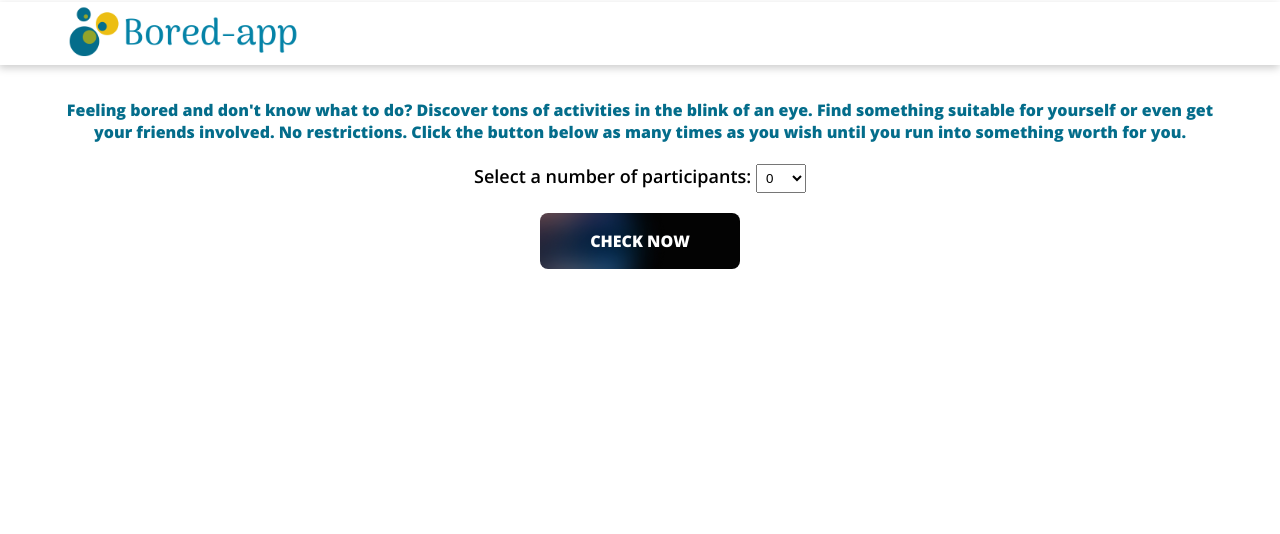
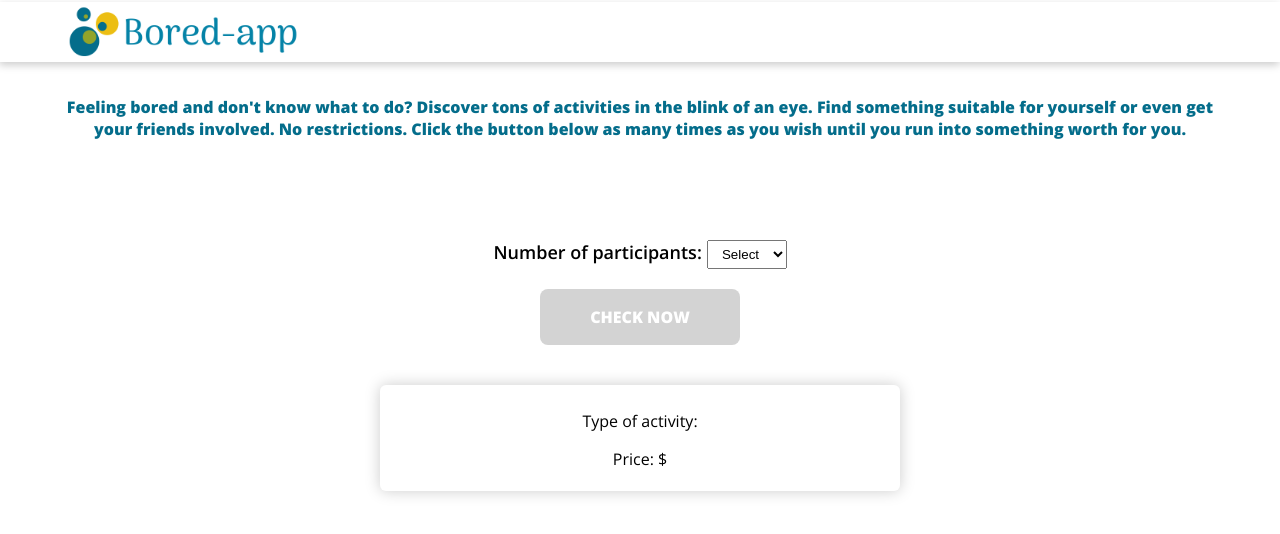
Before and after one commit to IvanDyvak/bored-app, a React (Create React App) app: page / in a window 1280 px wide. Shown: the top 534 px of the page. Built offline with nearby package versions, Linux system fonts and the light colour scheme; no server answers.

Commit message:
some styling

```diff
--- a/public/index.html
+++ b/public/index.html
@@ -5,11 +5,8 @@
   <link rel="icon" href="favicon.ico" />
   <meta name="viewport" content="width=device-width, initial-scale=1" />
   <meta name="theme-color" content="#000000" />
-  <meta
-          name="description"
-          content="Web site created using create-react-app"
-  />
-  <link rel="manifest" href="manifest.json" />
+  <meta name="description" content="Web site created using create-react-app"/>
+  <link rel="manifest" href="%PUBLIC_URL%/manifest.json" crossorigin="use-credentials"/>
   <title>Bored App</title>
 </head>
 <body>
--- a/src/App.css
+++ b/src/App.css
@@ -8,6 +8,7 @@
     width: 100%;
     box-shadow: -1px 3px 8px 0px #ccc;
     transform: translateY(-13px);
+    height: 60px
 }
 .header,
 .container{
@@ -24,7 +25,7 @@
 form{
     width: 100%;
     max-width: 500px;
-    margin: 0 auto;
+    margin: 100px auto 0;
     text-align: center;
 }
 form label{
@@ -33,8 +34,17 @@ form label{
     font-weight: 600;
 }
 form select{
-    width: 50px;
+    width: 80px;
     padding: 5px;
+    text-align: center;
+}
+.offer{
+    width: 90%;
+    max-width: 500px;
+    margin: 40px auto;
+    padding: 5px 10px;
+    box-shadow: 0px 0px 15px 0 #ccc;
+    border-radius: 6px;
 }
 .description h4,
 .offer p,
@@ -69,3 +79,7 @@ form select{
 .loading{
     background: lightgray;
 }
+.disabled{
+    pointer-events: none;
+    background: lightgray;
+}
--- a/src/App.js
+++ b/src/App.js
@@ -1,28 +1,17 @@
-import React, { useState, useEffect} from "react";
+import React from "react";
 import './App.css';
 import {useAppData} from "./context/user-hooks";
 
 function App() {
 
     const {
-        data,
         isDataLoading,
         selected,
-        setSelected,
         handleChange,
         handleSubmit,
+        activities,
     } = useAppData();
 
-
-    useEffect(() => {
-        handleSubmit();
-    }, [setSelected]);
-
-    const {activity, type, price} = data;
-
-    //
-    // if (!data.length) return <div style={{textAlign: "center", marginTop: "50px", fontWeight: "600"}}>Sorry, there's no
-    //     info</div>
 
     return (
     <div className="App">
@@ -37,30 +26,30 @@ function App() {
             </div>
             <form
                 onSubmit={(e) => {handleSubmit(); e.preventDefault();}}>
-                <label htmlFor="participants">Select a number of participants: </label>
+                <label htmlFor="participants">Number of participants: </label>
                 <select  id="participants"
                          name="participants"
                          defaultValue={selected}
                          onChange={handleChange}>
-                    <option value="0">0</option>
+                    <option value="0">Select</option>
                     <option value="1">1</option>
                     <option value="2">2</option>
                     <option value="3">3</option>
                     <option value="4">4</option>
                     <option value="5">5</option>
                 </select>
-                <input style={{ backgroundImage: `url("images/btn-bg.jpg")` }} type="submit" value={`${isDataLoading ? 'Loading...' : 'Check Now'}`} className={`${isDataLoading ? 'init-btn loading' : 'init-btn'}`} />
+                { selected === 0 ?
+                    <input  type="submit" value="Check Now" className="init-btn disabled" /> :
+                    <input style={{ backgroundImage: `url("images/btn-bg.jpg")` }} type="submit" value={`${isDataLoading ? 'Loading...' : 'Check Now'}`} className={`${isDataLoading ? 'init-btn loading' : 'init-btn'}`} />
+                }
             </form>
-            <div className="offer">
-                { selected === 0 ?
-                    null :
-                    <>
-                        <h2 className="activity">{activity}</h2>
-                        <p className="type">Type of activity: {type}</p>
-                        <p className="price">Price: {price}$</p>
-                    </>
-                }
-            </div>
+            { activities &&
+                <div className="offer">
+                    <h2 className="activity">{activities.activity}</h2>
+                    <p className="type">Type of activity: {activities.type}</p>
+                    <p className="price">Price: {activities.price}$</p>
+                </div>
+            }
         </div>
     </div>
   );
--- a/src/context/user-hooks.js
+++ b/src/context/user-hooks.js
@@ -8,26 +8,31 @@ export const useAppData = () => useContext(AppContext);
 export const AppProvider = ({ children }) => {
     const [ error, setError ] = useState(null);
     const [ isDataLoading, setDataLoading ] = useState(false);
-    const [ data, setData ] = useState([]);
     const [ selected, setSelected ] = useState(0);
+    const [ query, setQuery ] = useState(``);
+    const [ activities, setActivities ] = useState({});
 
+    const handleSubmit = () => {
+        setDataLoading(true);
+        getData(query)
+            .then(res => {
+                const { message, code } = res;
+                if (code !== '200' && message) throw Error(message);
+                setError(null);
+                setActivities(res);
+            })
+            .catch(setError)
+            .finally(() => setDataLoading(false));
+    }
 
     const handleChange = (e) => {
         setSelected(Number(e.target.value));
     }
 
-   const handleSubmit = () => {
-       setDataLoading(true);
-       getData(`https://www.boredapi.com/api/activity?participants=${selected}`)
-           .then(res => {
-               const { message, code } = res;
-               if (code !== '200' && message) throw Error(message);
-               setError(null);
-               setData(res);
-           })
-           .catch(setError)
-           .finally(() => setDataLoading(false));
-   }
+    useEffect(() => {
+        selected !== 0 ? setQuery(`https://www.boredapi.com/api/activity?participants=${selected}`) :
+            setQuery(``);
+    }, [selected]);
 
   return (
     <AppContext.Provider
@@ -35,11 +40,14 @@ export const AppProvider = ({ children }) => {
           isDataLoading,
           setDataLoading,
           error,
-          data,
           selected,
           setSelected,
           handleChange,
-          handleSubmit
+          handleSubmit,
+          query,
+          setQuery,
+          activities,
+          setActivities
     }}
     >
       {children}
```
